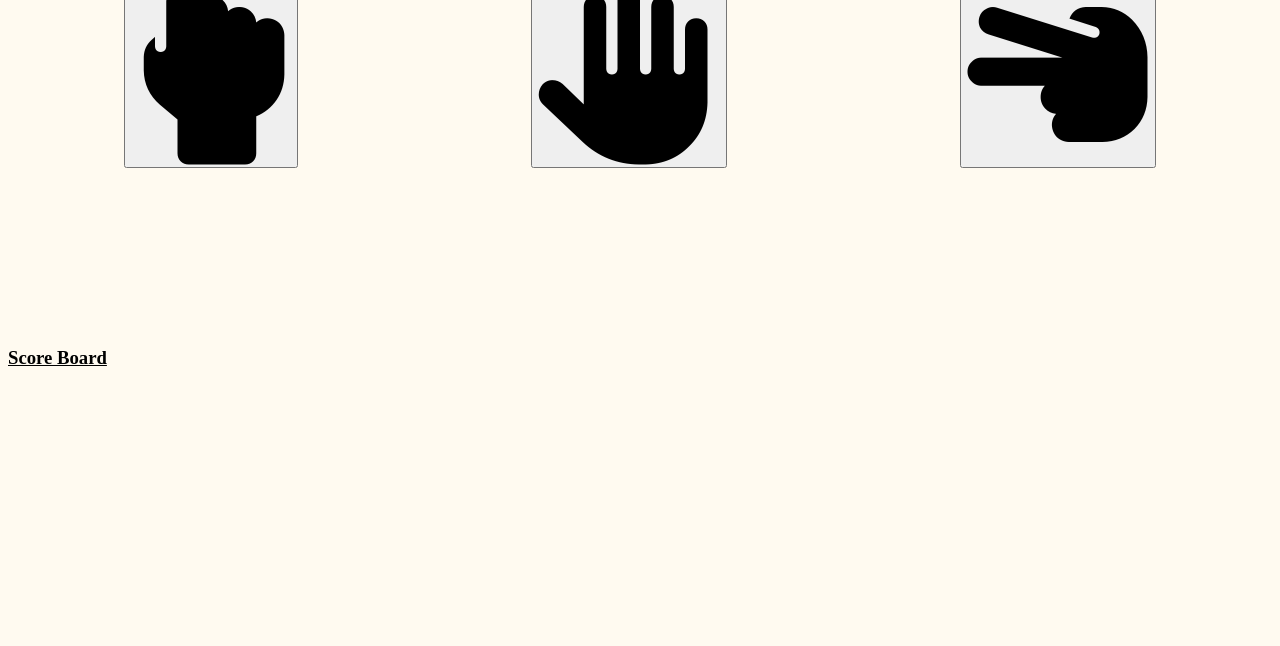
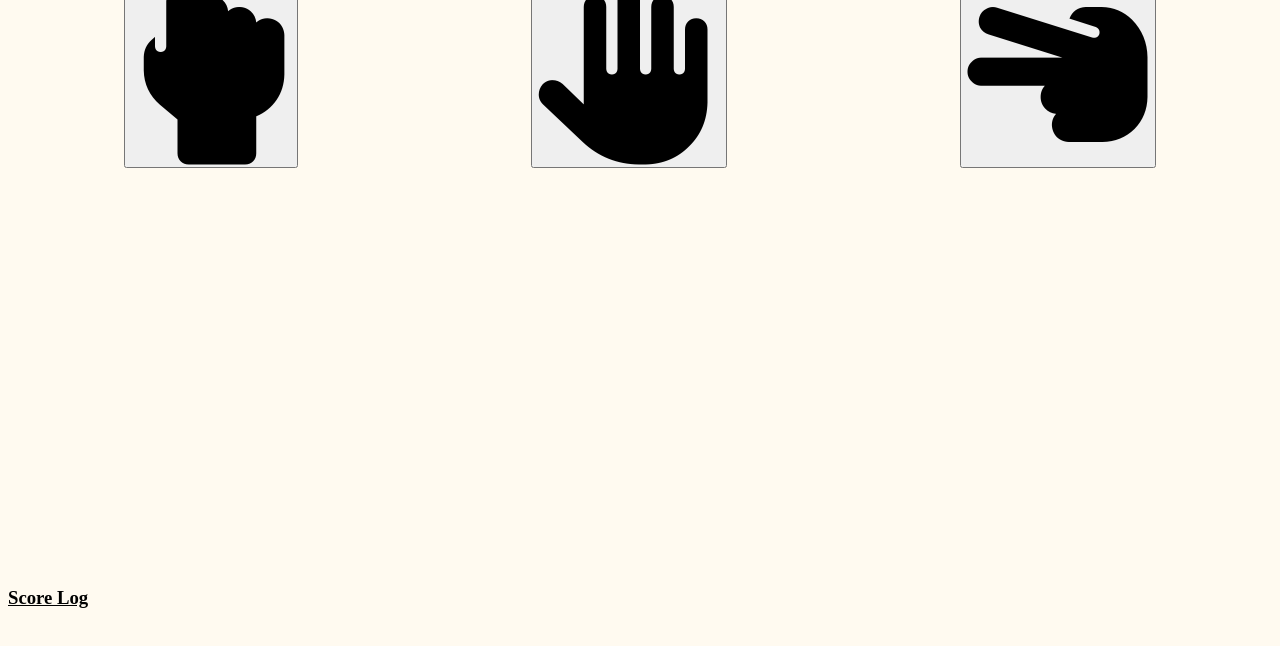
Before and after one commit to adaml98/Rock-Paper-Scissors, a plain HTML site: page index.html in a window 1280 px wide. Drawn offline with Linux system fonts and the light colour scheme.

Commit message:
Finished product -larger result font

```diff
--- a/index.html
+++ b/index.html
@@ -21,7 +21,7 @@
 
     </div>
     <div id="score">
-        <h3><u>Score Board</u></h3>
+        <h3><u>Score Log</u></h3>
     </div>
 </body>
 </html>
--- a/style.css
+++ b/style.css
@@ -11,10 +11,11 @@ html{
 
 #results{
     display: flex;
-    height: 20vh;
+    height: 50vh;
     justify-content: center;
     align-items: center;
     flex-direction: column;
+    font-size: xx-large;
 }
 
 #rock, #paper, #scissors{
```
